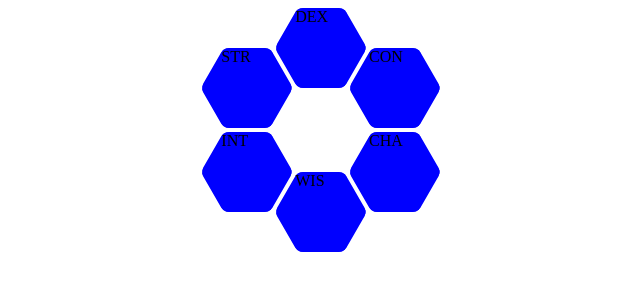
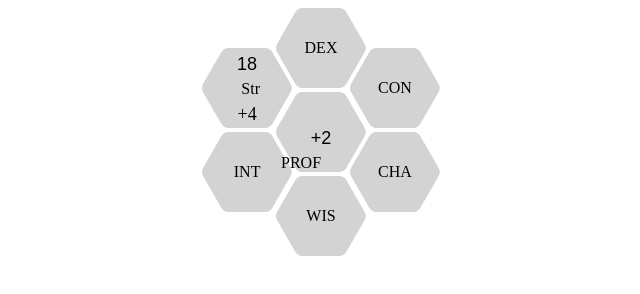
Before and after one commit to Imperite/char-sheet-parts, a plain HTML site: page ASIwheelv2/wheel.html in a window 1280 px wide. Shown: the whole page, without its empty margins (319-959 px from the left). Drawn offline with Linux system fonts and the light colour scheme.

Commit message:
adding animations

```diff
--- a/ASIwheelv2/wheel.css
+++ b/ASIwheelv2/wheel.css
@@ -2,15 +2,14 @@
     margin: auto;
     --height: 5rem;
     --width: calc(var(--height) * 0.645);
-    --color: blue;
-
+    --color: lightgray;
+    --anim: .5s;
     width: calc(var(--width) * 4.2);
-    height: calc(var(--height) * 3);
     display: grid;
     column-gap: 5px;
     row-gap: 4px;
     grid-template-columns: 1fr 1fr 1fr;
-    grid-template-rows: 1fr 1fr;
+    grid-template-rows: 1fr 1fr 1fr;
 }
 
 .hex {
@@ -19,27 +18,37 @@
     border-radius: calc(var(--height) / 10);
     width: var(--width);
     height: var(--height);
-    margin-top: calc(var(--height)/2);
+    top: calc(var(--height)/2);
+
     margin-left: auto;
     margin-right: auto;
+
+    display: flex;
+    flex-direction: column;
+    justify-content: space-evenly;
+    align-items: center;
 
     transition: transform 400ms ease;
 }
 
-.hex.shift {
-    margin-top: 0;
+.hex.middle {
+    grid-row: 2;
 }
 
 .hex.bottom {
-    margin-top: 0;
-    grid-row: 2;
+    grid-row: 3;
 }
 
-.hex.bottom.shift {
-    margin-top: calc(var(--height)/2);
+.hex.shift {
+    top: auto;
+    bottom: 0;
 }
 
-.row {
+.hex.center {
+    grid-column: 2;
+}
+
+.hex.row {
     clear: left;
 }
 
@@ -69,11 +78,73 @@
     transform: scale(1.05);
 }
 
+/* .hex>* {
+    position: absolute;
+} */
+
+.name {
+    width: var(--height);
+    height: 1em;
+    margin: 0;
+    text-align: left;
+    order: 1;
+    flex-grow: 1;
+}
+
+.name>* {
+
+    position: absolute;
+    margin: 0;
+    transition: font-size 1s ease-out 2s, right 1s ease-in-out 1s, opacity 1s;
+
+}
+
 .abbrev {
-    font-weight: bold;
-    font-size: larger;
-    width: var(--height);
+    right: 25%;
+}
+
+.full {
+    font-size: smaller;
+    opacity: 0;
+}
+
+.hex:hover .name>* {
+    transition: font-size 1s ease-in, right 1s ease-in-out 1s, opacity 1s linear 2s;
+
+}
+
+.hex:hover .abbrev {
+    font-size: smaller;
+    right: 75%;
+    opacity: 0;
+}
+
+.hex:hover .full {
+    opacity: 1;
+}
+
+.score {
+    margin: 0 auto;
+    width: 1.5rem;
+    align-self: center;
+    border-color: transparent;
+    background-color: transparent;
     text-align: center;
-    margin: 0;
-    top: 100%;
+
+    order: 0;
+    flex-grow: 1;
+    font-size: large;
 }
+
+.modifier {
+    text-align: center;
+    font-size: large;
+
+    flex-grow: 1;
+    order: 2;
+
+
+    display: flex;
+    align-items: center;
+
+}
--- a/ASIwheelv2/wheel.html
+++ b/ASIwheelv2/wheel.html
@@ -11,12 +11,24 @@
 
     <body>
         <div class="asi">
-            <div class="hex">STR</div>
+            <div class="hex">
+                <div class="name">
+                    <p class="abbrev">Str</p>
+                    <p class="full">Strength</p>
+                </div>
+                <input type="text" inputmode="numeric" class="score" id="strLabel" min="0" value="18" />
+                <label class="modifier" for="strLabel">+4</label>
+            </div>
             <div class="hex shift">DEX</div>
-            <div class="hex">CON</div>
-            <div class="hex bottom">INT</div>
-            <div class="hex bottom shift">WIS</div>
-            <div class="hex bottom">CHA</div>
+            <div class="hex ">CON</div>
+            <div class="hex middle ">INT</div>
+            <div class="hex middle shift">
+                <p class="name">PROF</p>
+                <p class="fullname"></p>
+                <input type="text" inputmode="numeric" class="score" id="profLabel" min="0" value="+2" />
+            </div>
+            <div class="hex middle">CHA</div>
+            <div class="hex bottom center shift">WIS</div>
         </div>
 
     </body>
```
